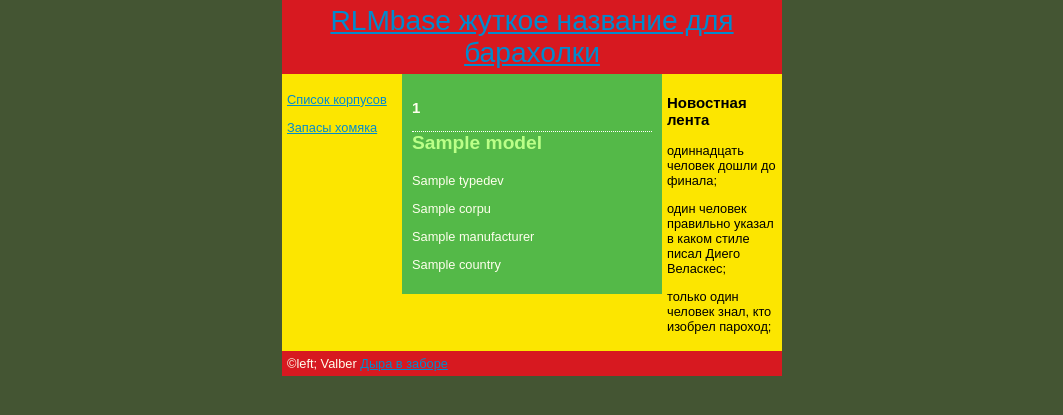
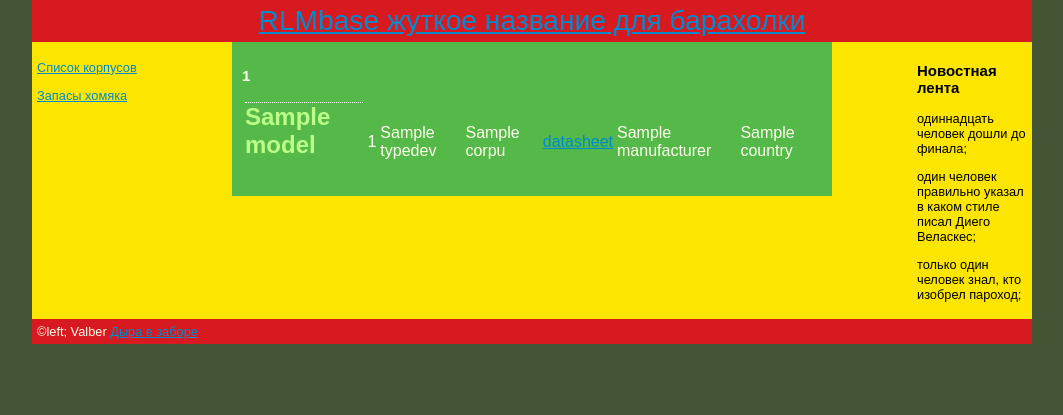
Before and after one commit to Valber/rlmbase, a Django app: template rlmbase2/templates/element.html in a window 1280 px wide. Shown: the top 415 px of the page, without its empty margins (108-1171 px from the left). Run offline with Django 3.2, Linux system fonts and the light colour scheme; the template is opened without the code that fills it: most values are stand-ins (such as "Sample title", 1, 10 or a date in 2020); some libraries are stand-ins or nearby versions.

Commit message:
if template and nIcE look

```diff
--- a/rlmbase2/templates/element.html
+++ b/rlmbase2/templates/element.html
@@ -1,16 +1,27 @@
 {% extends "base_triada.html" %}
 {% load thumbnail %}
 {% block content %}
+<table>
 {% for model in models %}
-<h2>{{ model.name }}</h2>
-<bold>{{ model.typedev }}</bold>
-  <!--Thmbnail experiment-->
-  {% thumbnail model.corpus.draft "100x100" crop="center" as im %}
-  <a src="{{MEDIA_URL}}{{im.url}}">
-  <img src="{{MEDIA_URL}}{{im.url}}" width="{{im.width}}"></a>
-  {% endthumbnail %}
-  <p>{{ model.corpus.name }}<p>
-<p>{{ model.manufacturer }}<p>
-<p>{{ model.country }}<p>
+  <tr>
+    <td><h2>{{ model.name }}</h2></td>
+    <td>{{ model.number }}</td>
+    <td><bold>{{ model.typedev }}</bold></td>
+    <td>
+      {% thumbnail model.corpus.draft "100x100" crop="center" as im %}
+      <a src="{{MEDIA_URL}}{{im.url}}">
+	<img src="{{MEDIA_URL}}{{im.url}}" width="{{im.width}}"></a>
+      {% endthumbnail %}
+      <p>{{ model.corpus.name }}<p>
+    </td>
+    {% if model.datasheet %}
+      <td><a href="{{ model.datasheet }}">datasheet</a></td>
+    {% else %}
+      <td>Empty</td>
+    {% endif %}
+    <td><p>{{ model.manufacturer }}<p></td>
+    <td><p>{{ model.country }}<p></td>
+  </tr>
 {% endfor %}
+</table>
 {% endblock %}
--- a/rlmbase2/templates/overmind.css
+++ b/rlmbase2/templates/overmind.css
@@ -8,7 +8,7 @@ body {
    h2 { color: #bf8; border-top: 1px dotted #fff; margin-top: 2em }
    p { margin: 1em 0 }
    #container {
-    width: 500px; /* Ширина макета */
+    width: 1000px; /* Ширина макета */
     margin: 0 auto; /* Выравниваем по центру */
     background: #FCE600; /* Цвет колонок */
    }
@@ -23,7 +23,7 @@ body {
    }
    #content {
     background: #54B948;
-    margin: 0 120px; /* Ширина колонок */
+    margin: 0 200px; /* Ширина колонок */
     padding: 10px;
    }
    #aside {
```
